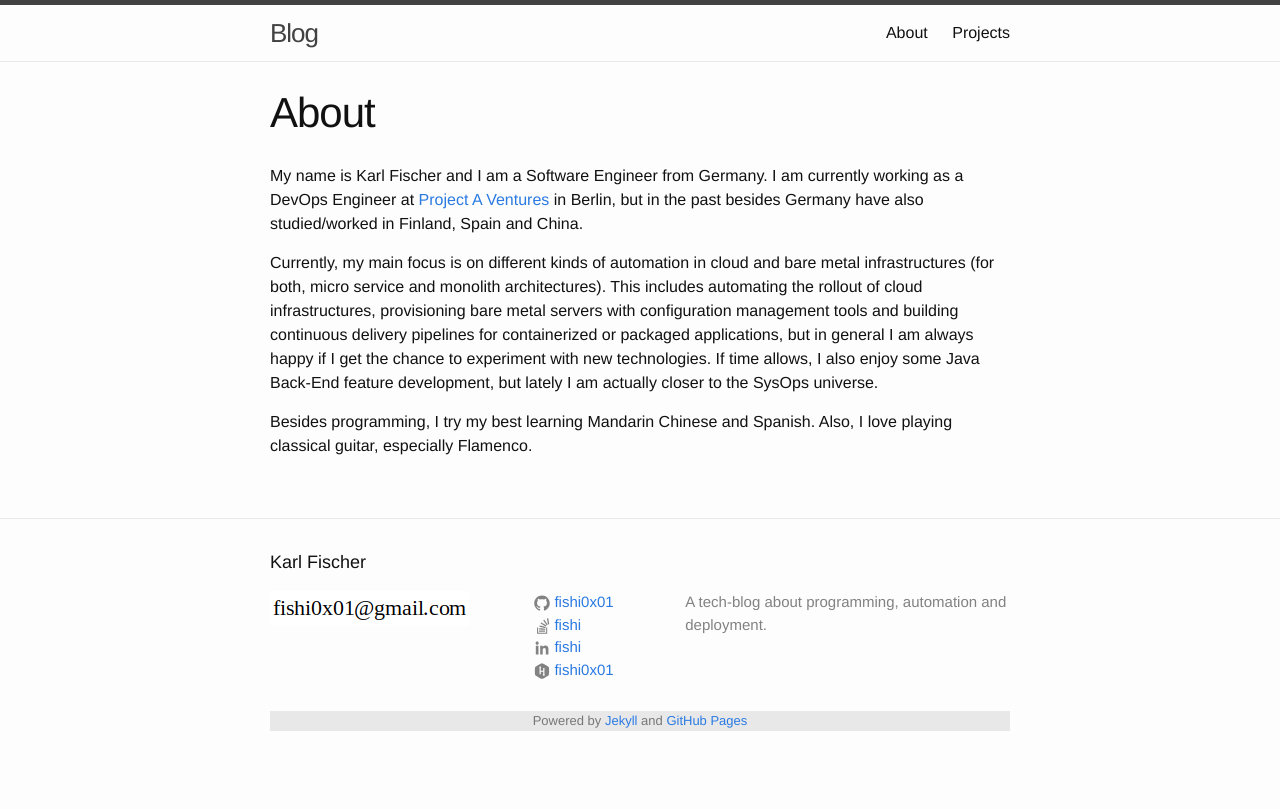
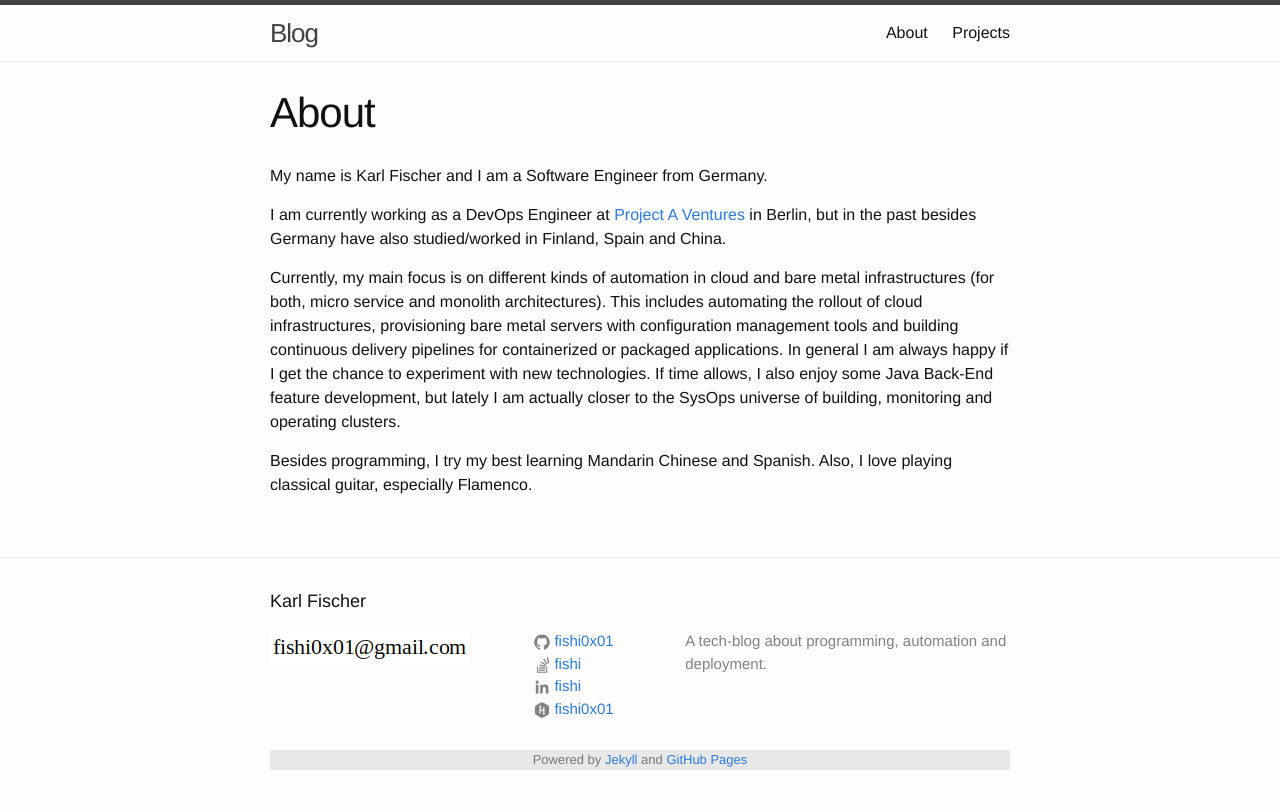
Before and after one commit to fishi0x01/fishi0x01.github.io, a Jekyll site: the page built from pages/about.md, in a window 1280 px wide. Shown: the top 809 px of the page. Built offline with Jekyll 4.4.1, drawn with Linux system fonts in a browser that asks for light colours.

Commit message:
Further about page adjustment

```diff
--- a/pages/about.md
+++ b/pages/about.md
@@ -5,11 +5,13 @@ permalink: /home/about/
 ---
 
 My name is Karl Fischer and I am a Software Engineer from Germany.
+
 I am currently working as a DevOps Engineer at [Project A Ventures](https://project-a.com) in Berlin, but in the past besides Germany have also studied/worked in Finland, Spain and China.
 
 Currently, my main focus is on different kinds of automation in cloud and bare metal infrastructures (for both, micro service and monolith architectures).
-This includes automating the rollout of cloud infrastructures, provisioning bare metal servers with configuration management tools and building continuous delivery pipelines for containerized or packaged applications, but in general I am always happy if I get the chance to experiment with new technologies.
-If time allows, I also enjoy some Java Back-End feature development, but lately I am actually closer to the SysOps universe.
+This includes automating the rollout of cloud infrastructures, provisioning bare metal servers with configuration management tools and building continuous delivery pipelines for containerized or packaged applications.
+In general I am always happy if I get the chance to experiment with new technologies.
+If time allows, I also enjoy some Java Back-End feature development, but lately I am actually closer to the SysOps universe of building, monitoring and operating clusters.
 
 Besides programming, I try my best learning Mandarin Chinese and Spanish.
 Also, I love playing classical guitar, especially Flamenco.
```
